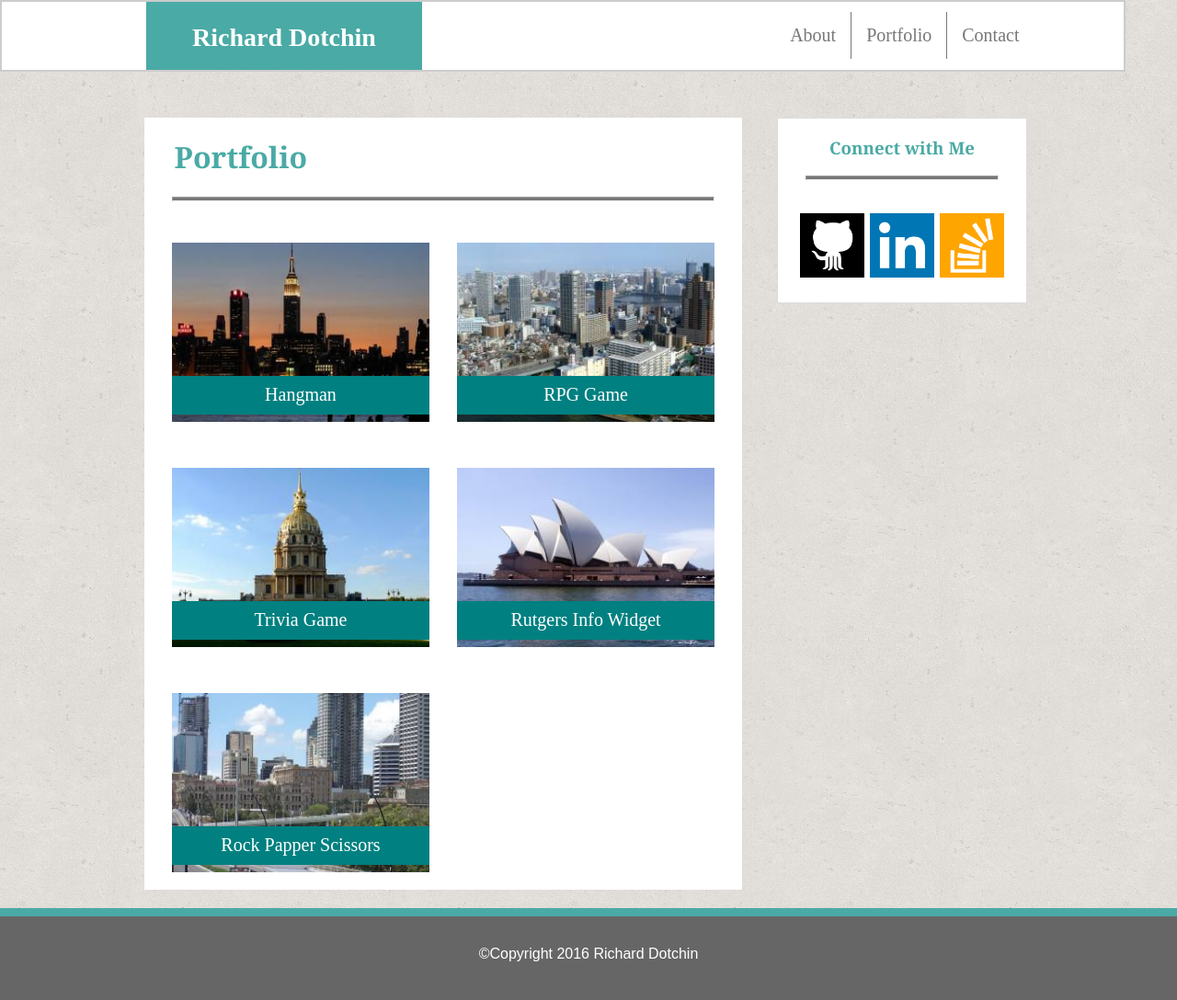
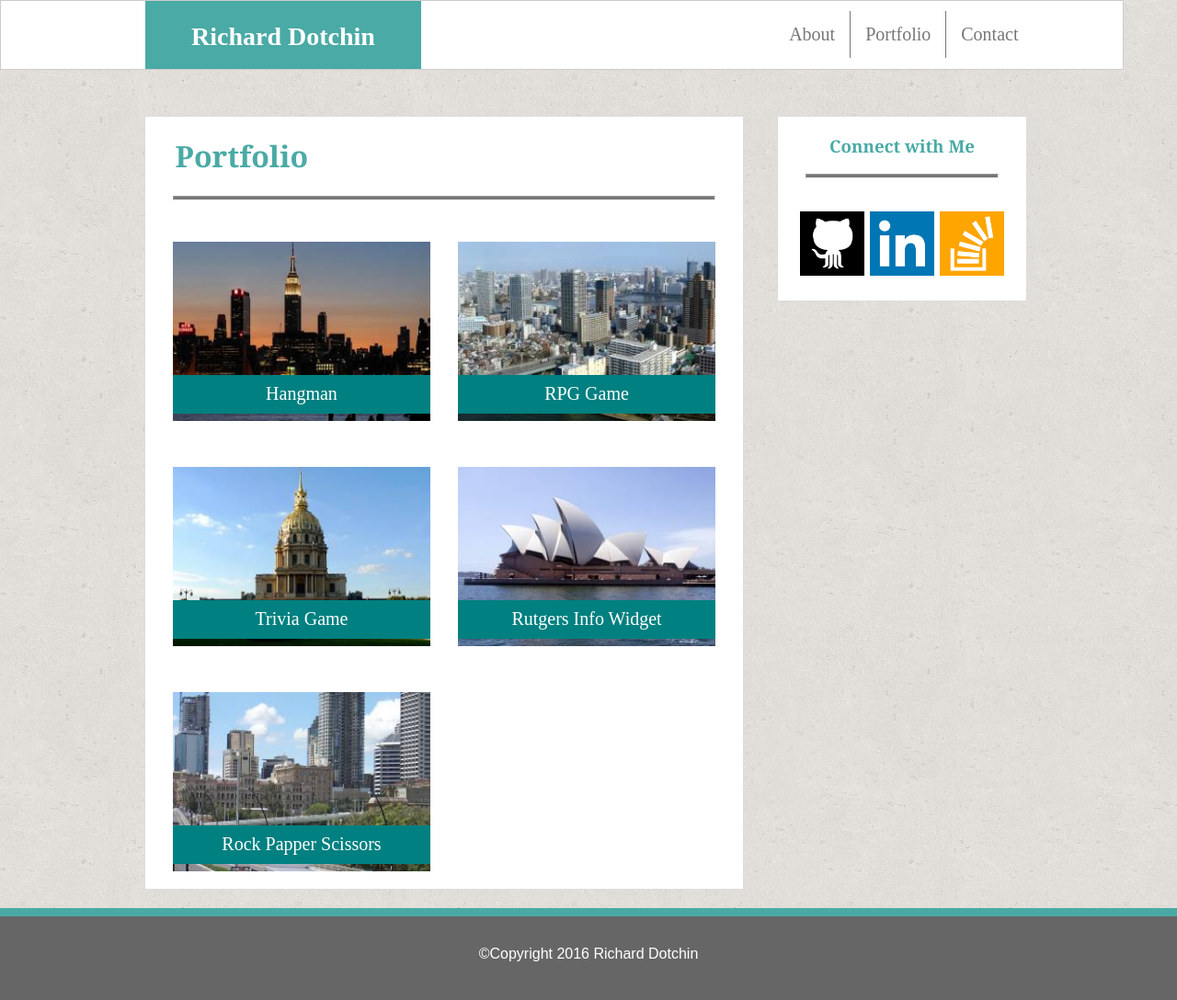
Before and after one commit to rdotchin/Basic-Portfolio, a PHP site: page /portfolio.html in a window 1280 px wide; the page is wider, and only the part inside the window is pictured. Shown: that part at 92% size. Run offline with PHP 8.4, Linux system fonts and the light colour scheme.

Commit message:
final site files

```diff
--- a/assets/css/contact.css
+++ b/assets/css/contact.css
@@ -14,6 +14,7 @@ textarea {
 	height: 526px;
 	background-color: #ffffff;
 	margin-bottom: 20px;
+	border: 1px solid #dddddd;
 }
 
 input {
--- a/assets/css/portfolio.css
+++ b/assets/css/portfolio.css
@@ -7,6 +7,7 @@
 	height: 840px;
 	background-color: #ffffff;
 	margin-bottom: 120px;
+	border: 1px solid #dddddd;
 }
 
 #portfolio h1 {
--- a/assets/css/style.css
+++ b/assets/css/style.css
@@ -40,7 +40,7 @@ h3 hr {
 header {
 	width: 90%;
 	height: 74px;
-	border: 2px solid #cccccc;
+	border: 1px solid #cccccc;
 	background-color: #ffffff;
 }
 
```
